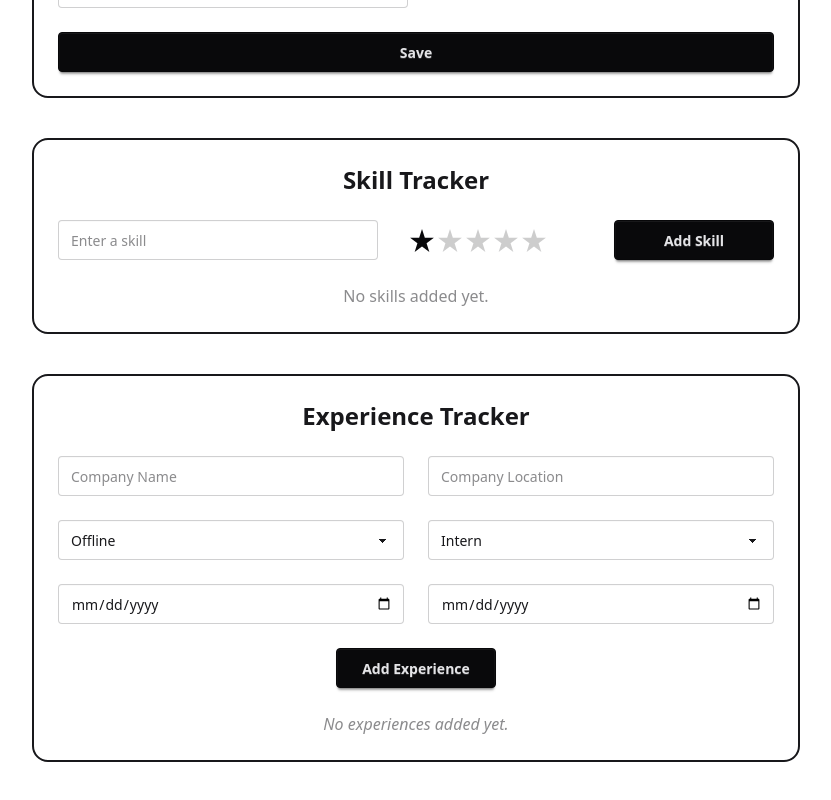
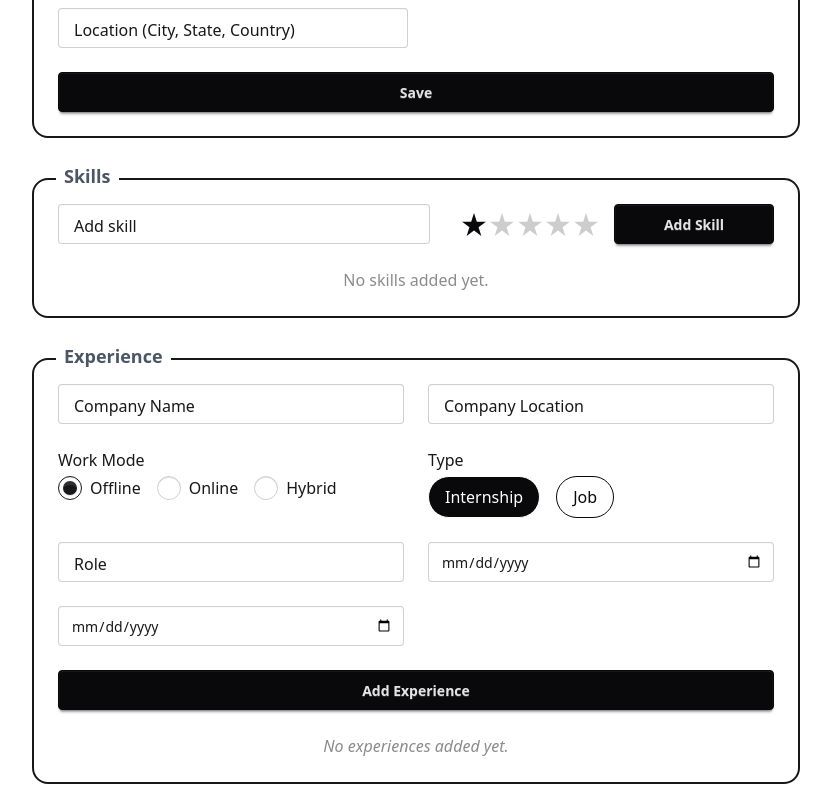
Before and after one commit to saurabhk1410/Job-Portal, a React (Vite) app: page /profile in a window 1280 px wide. Shown: the part 482-1282 px from the top of the page, without its empty margins (224-1055 px from the left). Before the commit the page ends 1260 px from the top, so only its background shows below. Built offline with nearby package versions, Linux system fonts and the light colour scheme.

Commit message:
implemented floating input

```diff
--- a/src/components/JobListing/JobCard.jsx
+++ b/src/components/JobListing/JobCard.jsx
@@ -126,7 +126,7 @@ const JobCard = ({ job }) => {
       <div className="flex flex-col items-start mt-2">
         <a
           href={job.applyLink}
-          className="btn btn-outline hover:btn-neutral w-full"
+          className="btn btn-neutral w-full"
         >
           Apply Now
         </a>
--- a/src/components/ProfileInfo/ExperienceForm .jsx
+++ b/src/components/ProfileInfo/ExperienceForm .jsx
@@ -1,5 +1,29 @@
 import React, { useEffect, useState } from "react";
 import { Trash2, MapPin, CalendarDays, Briefcase } from "lucide-react";
+import FloatingInput from "./FloatingInput";
+
+// Duration calculation
+const getDuration = (from, to) => {
+  const start = new Date(from);
+  const end = new Date(to);
+
+  let years = end.getFullYear() - start.getFullYear();
+  let months = end.getMonth() - start.getMonth();
+
+  if (months < 0) {
+    years--;
+    months += 12;
+  }
+
+  let duration = "";
+  if (years > 0) duration += `${years} year${years > 1 ? "s" : ""}`;
+  if (months > 0) {
+    if (duration) duration += " ";
+    duration += `${months} month${months > 1 ? "s" : ""}`;
+  }
+
+  return duration || "Less than a month";
+};
 
 const ExperienceForm = () => {
   const [experiences, setExperiences] = useState([]);
@@ -7,7 +31,8 @@ const ExperienceForm = () => {
     company: "",
     location: "",
     mode: "Offline",
-    role: "Intern",
+    type: "Internship",
+    role: "",
     from: "",
     to: "",
   });
@@ -35,7 +60,8 @@ const ExperienceForm = () => {
       company: "",
       location: "",
       mode: "Offline",
-      role: "Intern",
+      type: "Internship",
+      role: "",
       from: "",
       to: "",
     });
@@ -48,54 +74,77 @@ const ExperienceForm = () => {
   };
 
   return (
-    <div className="max-w-3xl mx-auto mt-10 p-6 border-2 rounded-2xl">
-
-      <h2 className="text-2xl font-bold text-center mb-6">Experience Tracker</h2>
-
+    <div className="relative max-w-3xl mx-auto mt-10">
+      <div className="absolute -top-4 left-6 bg-base-100 px-2 text-lg font-semibold text-gray-600">
+        Experience
+      </div>
+      <div className="p-6 border-2 rounded-2xl">
         <div className="grid grid-cols-1 sm:grid-cols-2 gap-6 mb-6">
-        <input
+          <FloatingInput
+            label="Company Name"
             type="text"
             name="company"
             value={form.company}
             onChange={handleChange}
-          placeholder="Company Name"
-          className="input input-bordered w-full focus:outline-0"
           />
-        <input
+
+          <FloatingInput
+            label="Company Location"
             type="text"
             name="location"
             value={form.location}
             onChange={handleChange}
-          placeholder="Company Location"
-          className="input input-bordered w-full focus:outline-0"
           />
 
-        <select
+          {/* Mode as radio */}
+          <div>
+            <label className="block font-medium mb-1">Work Mode</label>
+            <div className="flex gap-4">
+              {["Offline", "Online", "Hybrid"].map((mode) => (
+                <label key={mode} className="flex items-center gap-2 cursor-pointer">
+                  <input
+                    type="radio"
                     name="mode"
-          value={form.mode}
+                    value={mode}
+                    checked={form.mode === mode}
                     onChange={handleChange}
-          className="select select-bordered w-full focus:outline-0"
+                    className="radio"
+                  />
+                  {mode}
+                </label>
+              ))}
+            </div>
+          </div>
+
+          {/* Type toggle */}
+          <div>
+            <label className="block font-medium mb-1">Type</label>
+            <div className="flex gap-4">
+              {["Internship", "Job"].map((type) => (
+                <button
+                  key={type}
+                  type="button"
+                  className={`px-4 py-2 rounded-full border ${
+                    form.type === type
+                      ? "bg-neutral text-white"
+                      : "bg-base-100 text-neutral border-neutral"
+                  }`}
+                  onClick={() => setForm((prev) => ({ ...prev, type }))}
                 >
-          <option>Offline</option>
-          <option>Online</option>
-          <option>Hybrid</option>
-        </select>
+                  {type}
+                </button>
+              ))}
+            </div>
+          </div>
 
-        <select
+          {/* Role as text input */}
+          <FloatingInput
+            label="Role"
+            type="text"
             name="role"
             value={form.role}
             onChange={handleChange}
-          className="select select-bordered w-full focus:outline-0"
-        >
-          <option>Intern</option>
-          <option>Software Engineer</option>
-          <option>Frontend Developer</option>
-          <option>Backend Developer</option>
-          <option>Fullstack Developer</option>
-          <option>Project Manager</option>
-          <option>Designer</option>
-          <option>Other</option>
-        </select>
+          />
 
           <input
             type="date"
@@ -114,20 +163,18 @@ const ExperienceForm = () => {
         </div>
 
         <div className="text-center">
-        <button className="btn btn-neutral w-40" onClick={handleAdd}>
+          <button className="btn btn-neutral w-full" onClick={handleAdd}>
             Add Experience
           </button>
         </div>
 
-
         {experiences.length > 0 ? (
-  <div className="mt-10 grid gap-6 sm:grid-cols-2 ">
+          <div className="mt-10 grid gap-6 sm:grid-cols-1 px-6 sm:px-16">
             {experiences.map((exp, idx) => (
               <div
                 key={idx}
-        className=" relative p-6 bg-base-200 rounded-2xl shadow-sm hover:shadow-lg border border-base-300 transition-all"
+                className="relative p-6 bg-base-200 rounded-2xl shadow-sm hover:shadow-lg border border-base-300 transition-all"
               >
-        {/* Delete Button */}
                 <button
                   className="absolute top-4 right-4 btn btn-xs btn-square btn-error"
                   onClick={() => handleDelete(exp.company)}
@@ -136,7 +183,6 @@ const ExperienceForm = () => {
                   <Trash2 size={16} />
                 </button>
 
-        {/* Company Name */}
                 <h3 className="text-xl font-bold mb-1">{exp.company}</h3>
 
                 {/* Role and Mode */}
@@ -145,20 +191,22 @@ const ExperienceForm = () => {
                   <span>{exp.role}</span>
                   <span className="mx-1">•</span>
                   <span>{exp.mode}</span>
+                  <span className="mx-1">•</span>
+                  <span>{exp.type}</span>
                 </p>
 
-        {/* Location */}
                 <p className="mb-1 flex items-center gap-2">
                   <MapPin size={16} className="text-neutral" />
                   {exp.location}
                 </p>
 
-        {/* Duration */}
-        <p className=" mb-3 flex items-center gap-2">
+                <p className="mb-3 flex items-center gap-2">
                   <CalendarDays size={16} className="text-neutral" />
                   {exp.from} - {exp.to}
+                  <span className="ml-2 text-sm text-base-content/60 italic">
+                    ({getDuration(exp.from, exp.to)})
+                  </span>
                 </p>
-
               </div>
             ))}
           </div>
@@ -167,8 +215,7 @@ const ExperienceForm = () => {
             No experiences added yet.
           </p>
         )}
-
-
+      </div>
     </div>
   );
 };
--- a/src/components/ProfileInfo/FloatingInput.jsx
+++ b/src/components/ProfileInfo/FloatingInput.jsx
@@ -1,16 +1,18 @@
 const FloatingInput = ({
   label,
   type = "text",
+  name, // <-- add this line
   value,
   onChange,
   required = false,
 }) => {
-    const inputId = label.toLowerCase().replace(/\s+/g, "-"); // simple unique id
+  const inputId = label.toLowerCase().replace(/\s+/g, "-");
 
   return (
     <div className="relative w-full">
       <input
         id={inputId}
+        name={name} // <-- set name here
         type={type}
         value={value}
         onChange={onChange}
--- a/src/components/ProfileInfo/PersonalInfo.jsx
+++ b/src/components/ProfileInfo/PersonalInfo.jsx
@@ -82,10 +82,14 @@ const UserCardForm = () => {
   };
 
   return (
-    <form
-      onSubmit={handleSubmit}
-      className="border-2 max-w-3xl mx-auto rounded-2xl p-6 font-semibold"
-    >
+<div className="relative max-w-3xl mx-auto mt-6">
+  <form
+    onSubmit={handleSubmit}
+    className="border-2 rounded-2xl p-6 pt-10 font-semibold"
+  >
+    <span className="absolute -top-4 left-6 bg-white px-2 text-lg font-semibold text-gray-600">
+      Personal Info
+    </span>
       <div className="flex flex-col items-center mb-4">
         {/* Uploadable Profile Photo */}
         <label htmlFor="photo-upload" className="cursor-pointer relative group">
@@ -190,6 +194,7 @@ const UserCardForm = () => {
         </button>
       </div>
     </form>
+    </div>
   );
 };
 export default UserCardForm;
--- a/src/components/ProfileInfo/SkillsForm.jsx
+++ b/src/components/ProfileInfo/SkillsForm.jsx
@@ -1,5 +1,6 @@
 import React, { useState, useEffect } from "react";
 import { Star, Trash2 } from "lucide-react"; // Optional: for better icons
+import FloatingInput from "./FloatingInput";
 
 const SkillsForm = () => {
   const [skillInput, setSkillInput] = useState("");
@@ -38,20 +39,25 @@ const SkillsForm = () => {
   };
 
   return (
-    <div className="max-w-3xl mx-auto mt-10 p-6 border-2 rounded-2xl ">
-      <h2 className="text-2xl font-bold text-center mb-6">Skill Tracker</h2>
-
+    <div className="relative max-w-3xl mx-auto mt-10">
+      <div className="absolute -top-4 left-6 bg-base-100 px-2 text-lg font-semibold text-gray-600">
+        Skills
+      </div>
+      <div className="p-6 border-2 rounded-2xl">
         <div className="flex flex-col sm:flex-row gap-4 items-center justify-between mb-6">
           <div className="flex items-center gap-8 w-full">
-          <input
+            <FloatingInput
+              label="Add skill"
               type="text"
+              name="skill"
               value={skillInput}
               onChange={(e) => setSkillInput(e.target.value)}
-            placeholder="Enter a skill"
-            className="input input-bordered w-full sm:max-w-xs focus:outline-0"
             />
 
-          <div className="tooltip tooltip-top" data-tip="Rate your skill level">
+            <div
+              className="tooltip tooltip-top"
+              data-tip="Rate your skill level"
+            >
               <div className="rating gap-1">
                 {[1, 2, 3, 4, 5].map((val) => (
                   <input
@@ -80,7 +86,7 @@ const SkillsForm = () => {
                 className="flex flex-col sm:flex-row items-center justify-between p-4 bg-base-200 rounded-xl gap-4"
               >
                 <div className="flex-1 flex items-center gap-3">
-                  <span className="badge badge-lg badge-outline">
+                  <span className="badge badge-lg badge-primary p-4">
                     {skill.name}
                   </span>
                 </div>
@@ -117,6 +123,7 @@ const SkillsForm = () => {
           </p>
         )}
       </div>
+    </div>
   );
 };
 
--- a/src/pages/ContactPage.jsx
+++ b/src/pages/ContactPage.jsx
@@ -25,11 +25,16 @@ const ContactPage = () => {
   };
 
   return (
-    <div className="max-w-4xl mx-auto mt-10">
-      <div className="border-2 rounded-2xl p-6 font-semibold bg-base-100">
-        <h1 className="text-3xl font-bold text-center mb-6">Contact Us</h1>
+<div className="relative max-w-4xl mx-auto mt-10">
+  <p className="absolute -top-3 left-6 bg-base-100 px-4 text-xl font-sans z-10">
+    Contact Us
+  </p>
 
-        <div className="grid grid-cols-1 md:grid-cols-2 gap-6">
+  <div className="border-2 rounded-2xl px-10 pb-6 font-semibold bg-base-100">
+    {/* contact content here */}
+    <div className="max-w-5xl mx-auto mt-10">
+
+        <div className="grid grid-cols-1 md:grid-cols-2 gap-x-16">
           {/* Left Column: Contact Info */}
           <div className="space-y-6 text-base-content">
             <div className="flex items-center gap-4">
@@ -107,8 +112,15 @@ const ContactPage = () => {
             )}
           </form>
         </div>
-      </div>
+
     </div>
+  </div>
+</div>
+
+
+
+
+
   );
 };
 
```
Lines whose indentation alone changed are shown as unchanged.
